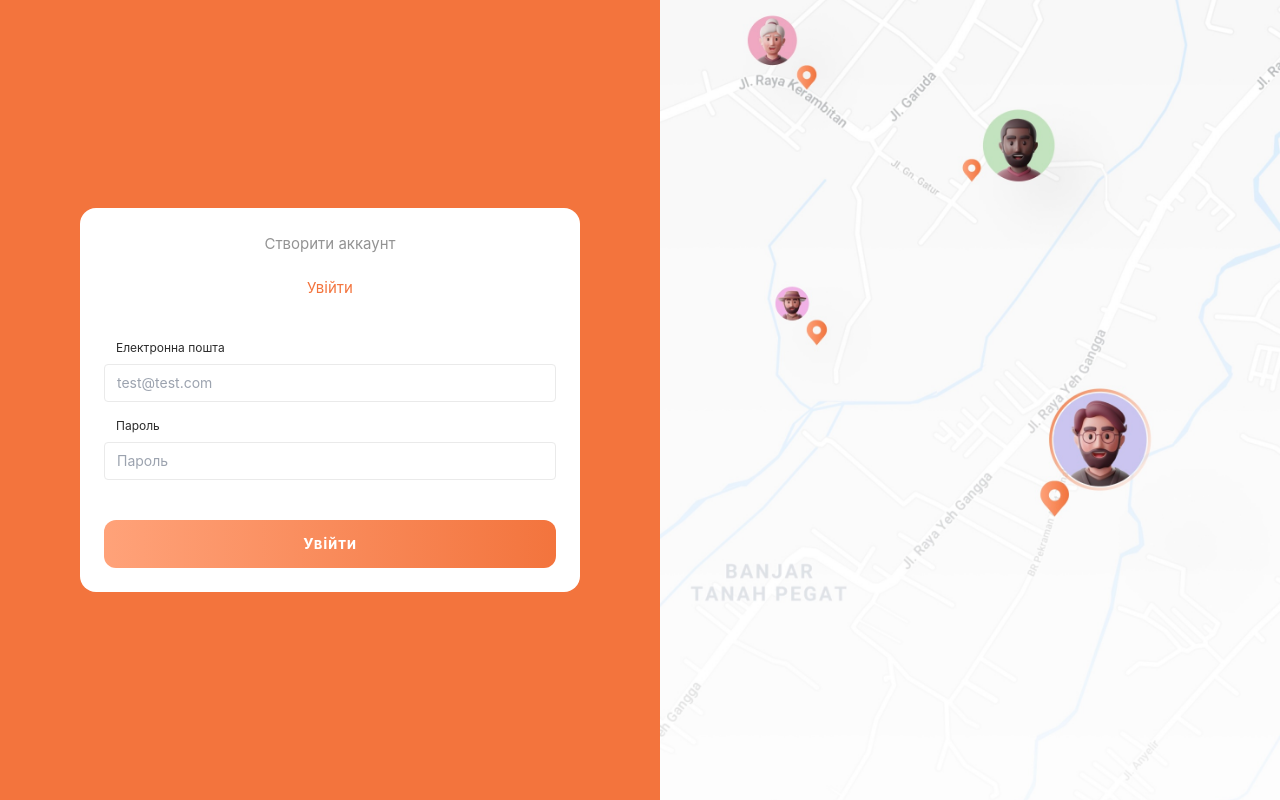
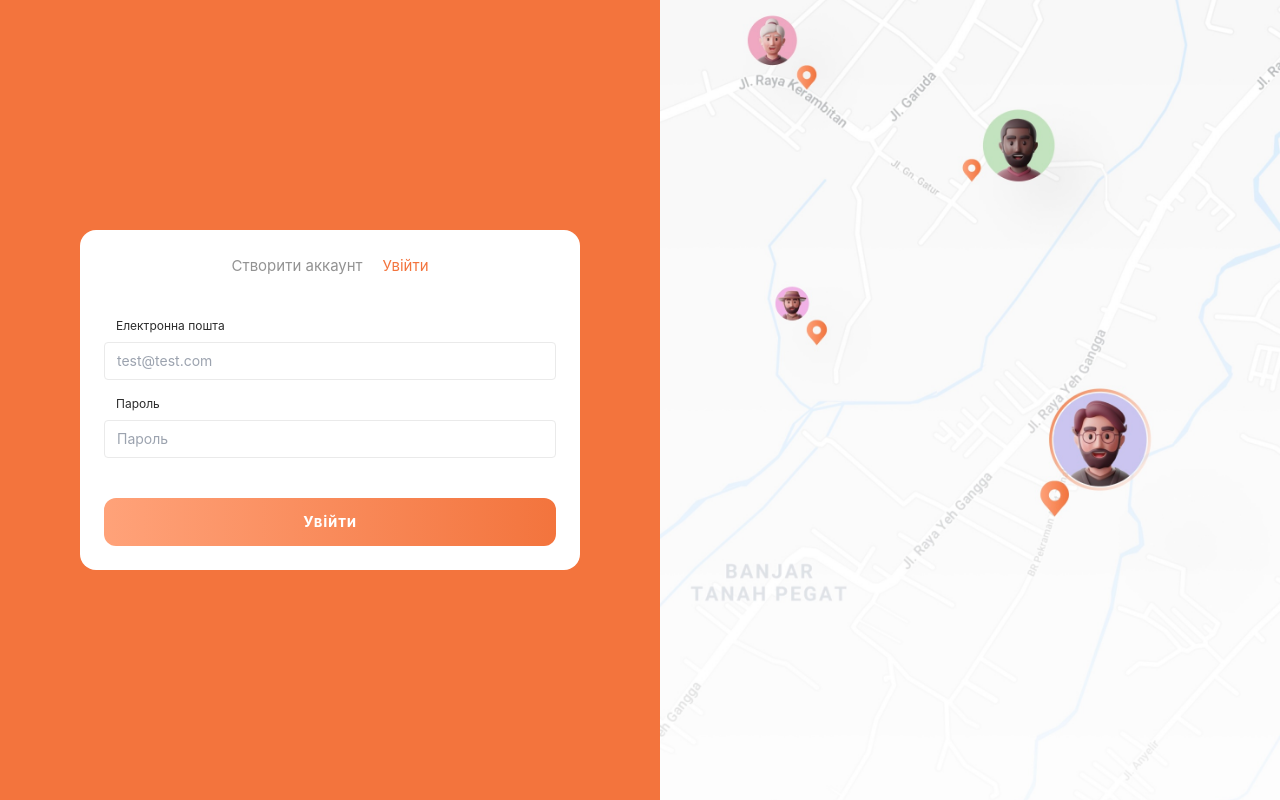
Before and after one commit to Sergiyan92/Traveler, a Vue app: page /auth/login in a window 1280 px wide. Built offline with nearby package versions, Linux system fonts and the light colour scheme.

Commit message:
fix style

```diff
--- a/src/views/AuthView.vue
+++ b/src/views/AuthView.vue
@@ -6,7 +6,7 @@ import { RouterView, RouterLink } from 'vue-router'
 <template>
   <BaseLayout>
     <section class="w-full bg-white p-10 rounded-2xl md:p-6 sm:p-4">
-      <div class="flex justify-center gap-10 mb-10 md:flex-col md:items-center md:gap-5 sm:gap-4">
+      <div class="flex justify-center gap-10 mb-10 md:items-center md:gap-5 sm:gap-4">
         <router-link to="registration" class="text-gray" exact-active-class="text-primary">
           Створити аккаунт
         </router-link>
```
